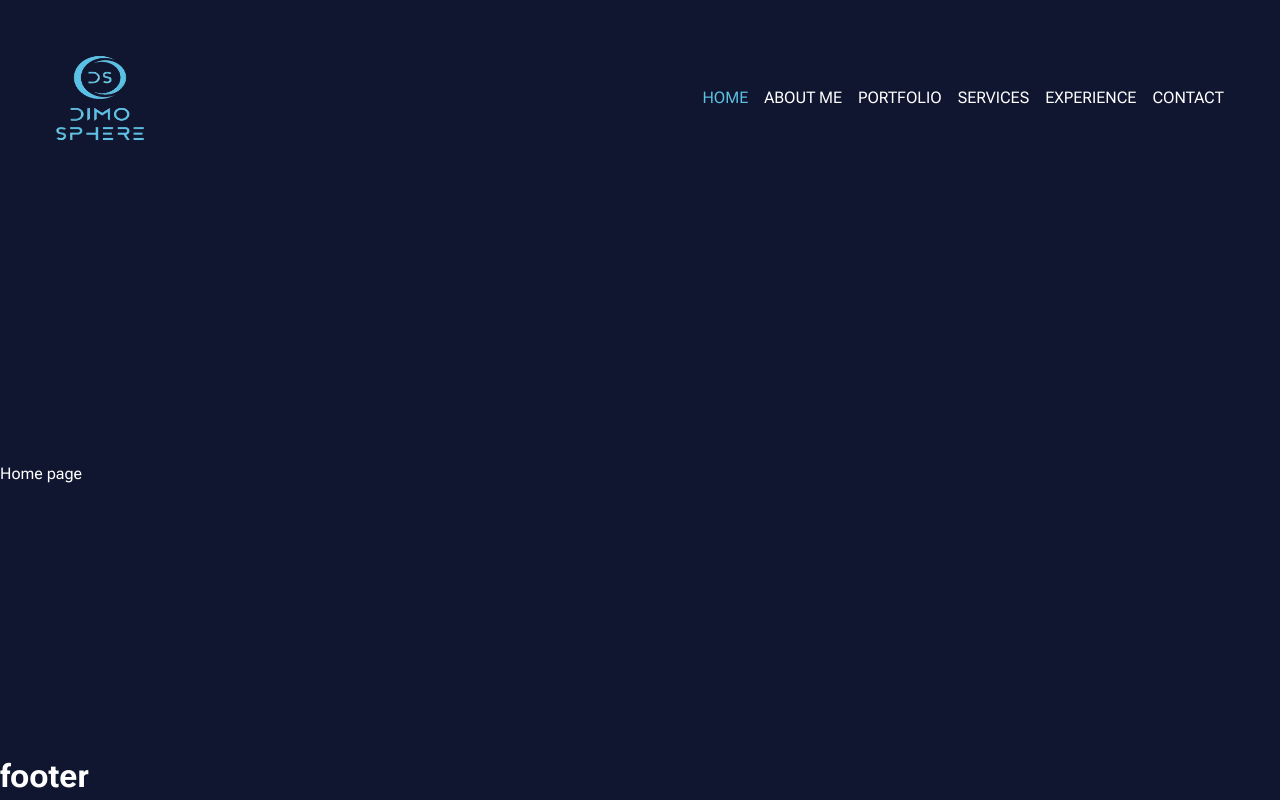
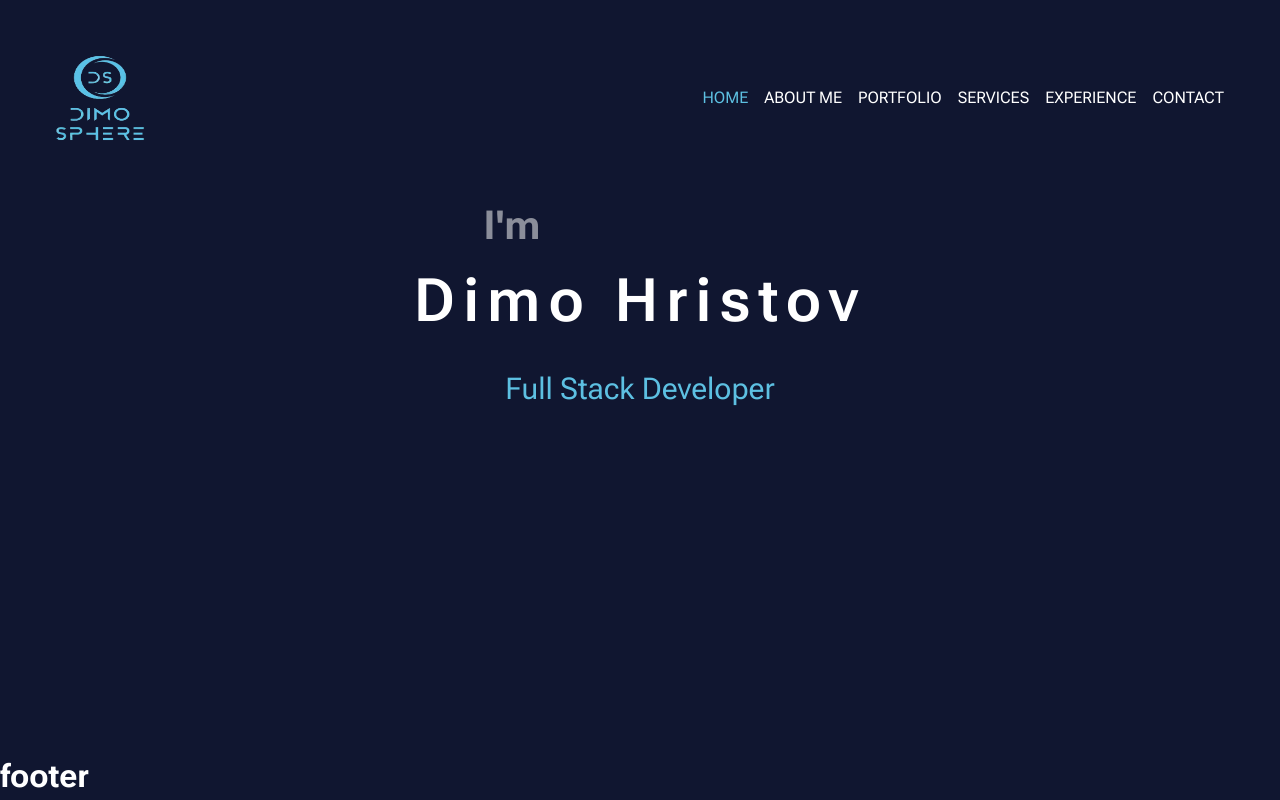
Before and after one commit to Dimo-Hristov/Personal-app, a Next.js app: page / in a window 1280 px wide. Built offline with nearby package versions, Linux system fonts and the light colour scheme.

Commit message:
add intro with animations

```diff
--- a/src/app/globals.scss
+++ b/src/app/globals.scss
@@ -49,17 +49,17 @@ html:focus-within {
 
 /* Set core body defaults */
 body {
+  min-height: 100vh;
+  width: 100vw;
   max-width: 1920px;
-  min-height: 100vh;
   text-rendering: optimizeSpeed;
   line-height: 1.5;
   background-color: var(--background-color);
   color: var(--text-color);
-  display: flex;
-  flex-direction: column;
-  justify-content: space-between;
   margin: 0 auto;
   overflow-x: hidden;
+  position: absolute;
+  top: 0;
 }
 
 /* A elements that don't have a class get default styles */
--- /dev/null
+++ b/src/app/page.module.scss
@@ -0,0 +1,45 @@
+.homepage {
+  text-align: center;
+  align-self: start;
+  margin-top: 40px;
+
+  .text1 {
+    font-size: 40px;
+    padding-right: 20%;
+    font-weight: 700;
+    color: #8b8e9a;
+    animation: text 2.5s 1;
+  }
+
+  .text2 {
+    font-size: 60px;
+    font-weight: 600;
+    letter-spacing: 8px;
+    margin-bottom: 20px;
+    background-color: var(--background-color);
+    position: relative;
+    animation: text 2.5s 1;
+  }
+
+  .text3 {
+    font-size: 30px;
+    color: var(--active-link-color);
+  }
+}
+
+@keyframes text {
+  0% {
+    color: var(--background-color);
+    margin-bottom: -40px;
+  }
+
+  30% {
+    letter-spacing: 25px;
+    margin-bottom: -40px;
+  }
+
+  80% {
+    letter-spacing: 8px;
+    margin-bottom: -40px;
+  }
+}
--- a/src/app/page.tsx
+++ b/src/app/page.tsx
@@ -1,9 +1,13 @@
-import Image from "next/image";
+
 import styles from "./page.module.scss";
 
 export default function Home() {
 
   return (
-    <div>Home page</div>
+    <section className={styles.homepage}>
+      <p className={styles.text1}>I&#39;m</p>
+        <h1 className={styles.text2}>Dimo Hristov</h1>
+        <p className={styles.text3}>Full Stack Developer</p>
+    </section>
   );
 }
--- a/src/components/footer/Footer.tsx
+++ b/src/components/footer/Footer.tsx
@@ -1,6 +1,10 @@
+import styles from './footer.module.scss'
+
 const Footer = ()=>{
     return (
-        <h1>footer</h1>
+        <footer className={styles.footer}>
+           <h1>footer</h1>
+        </footer>
     )
 }
 
--- /dev/null
+++ b/src/components/footer/footer.module.scss
@@ -0,0 +1,4 @@
+.footer {
+  position: absolute;
+  bottom: 0;
+}
```
